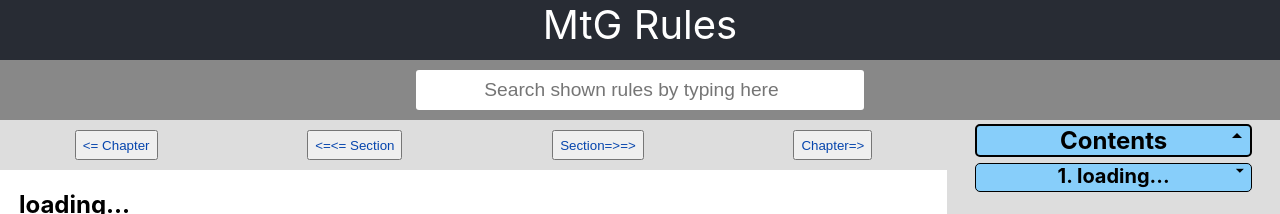
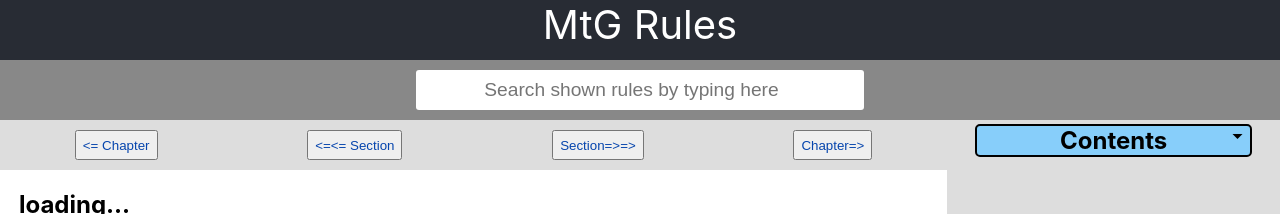
Before and after one commit to jlrhe/MtG-Rules, a React (Create React App) app: page / in a window 1280 px wide. Shown: the top 214 px of the page. Built offline with nearby package versions, Linux system fonts and the light colour scheme; no server answers.

Commit message:
changed contents to start collapsed

```diff
--- a/src/components/table-of-contents/table-of-contents.component.jsx
+++ b/src/components/table-of-contents/table-of-contents.component.jsx
@@ -11,7 +11,6 @@
         classParentString="Contents"
         openedClassName="open"
         transitionTime="200"
-        open="true"
       >
         <span className="material-icons contents-dropdown-icon">
           arrow_drop_down
```
